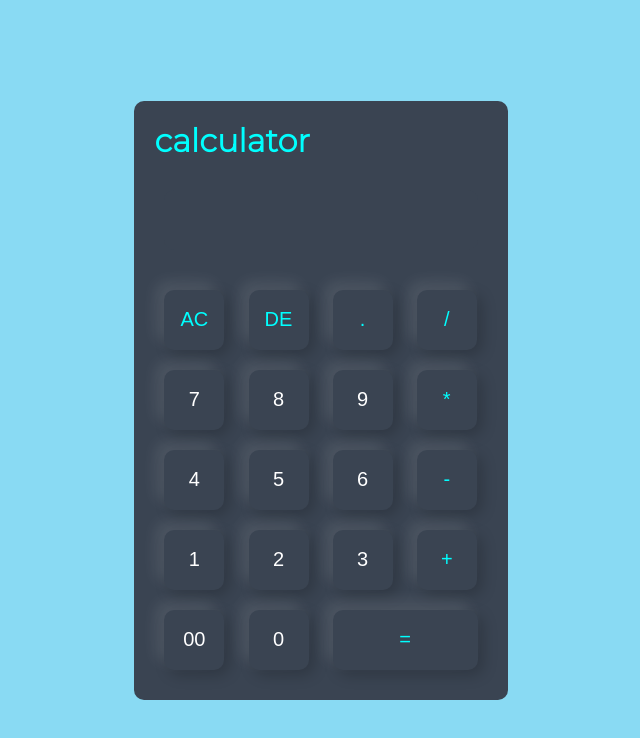
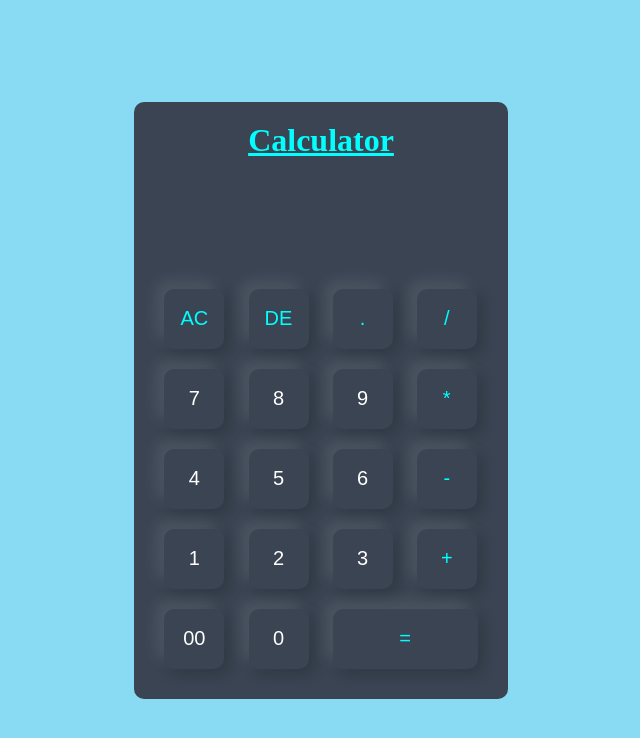
Before and after one commit to CodeLeader99/NewCalculatorWithoutJs, a plain HTML site: page index.html in a window 1280 px wide. Shown: the whole page, without its empty margins (319-959 px from the left). Drawn offline with Linux system fonts and the light colour scheme.

Commit message:
change font family

```diff
--- a/index.html
+++ b/index.html
@@ -17,7 +17,7 @@
     <div class="containter">
       <div class="calculator">
         <form>
-          <h1>calculator</h1>
+          <h1><u>Calculator</u></h1>
           <div class="display">
             <input type="text" name="display" />
           </div>
--- a/style.css
+++ b/style.css
@@ -19,6 +19,7 @@ body {
   padding: 20px;
   border-radius: 10px;
 }
+
 .calculator form input {
   border: 0;
   outline: 0;
@@ -52,4 +53,6 @@ form div input.symbal {
 }
 form h1 {
   color: aqua;
+  text-align: center;
+  font-family:'Times New Roman', Times, serif;
 }
```
